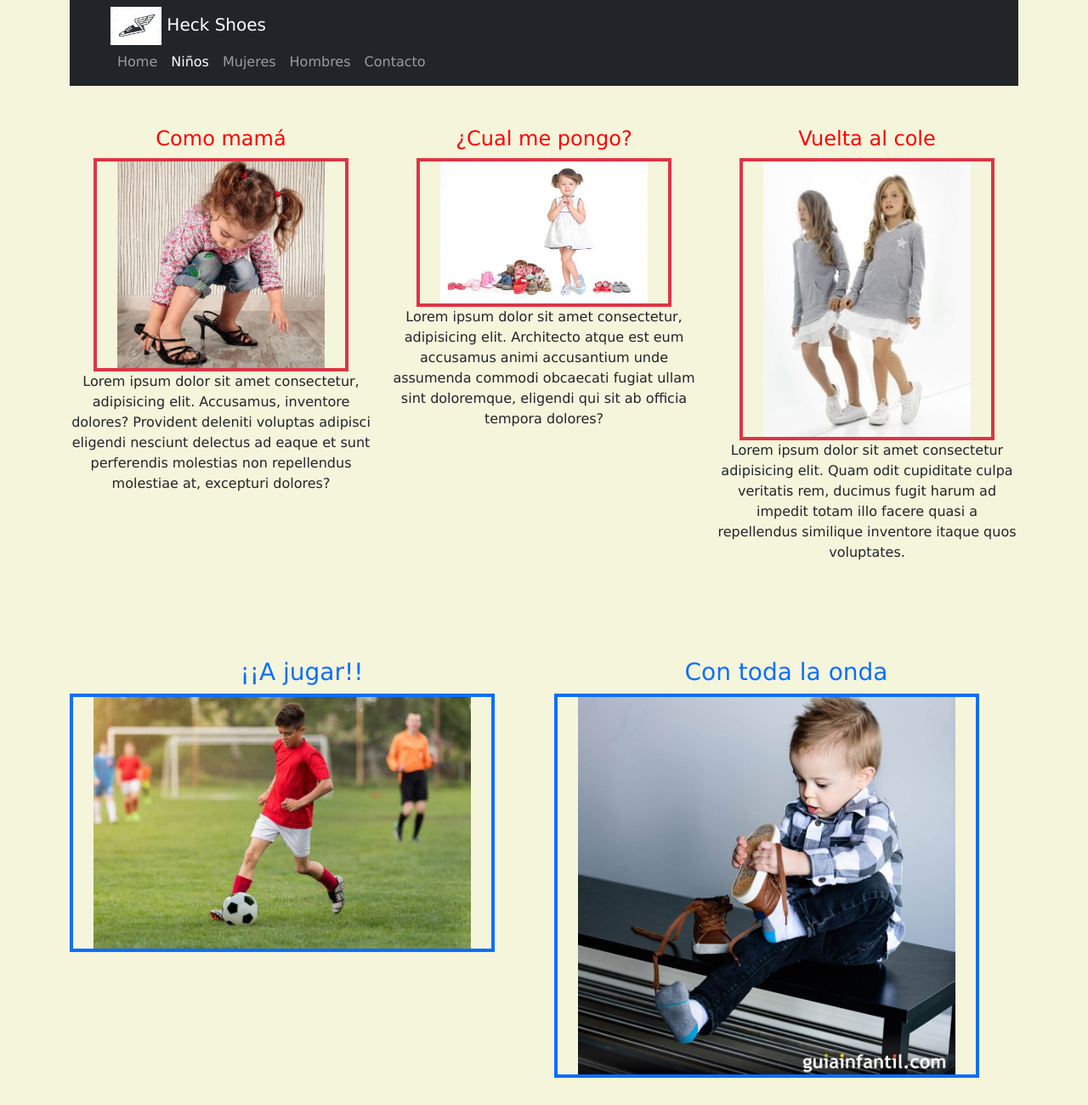
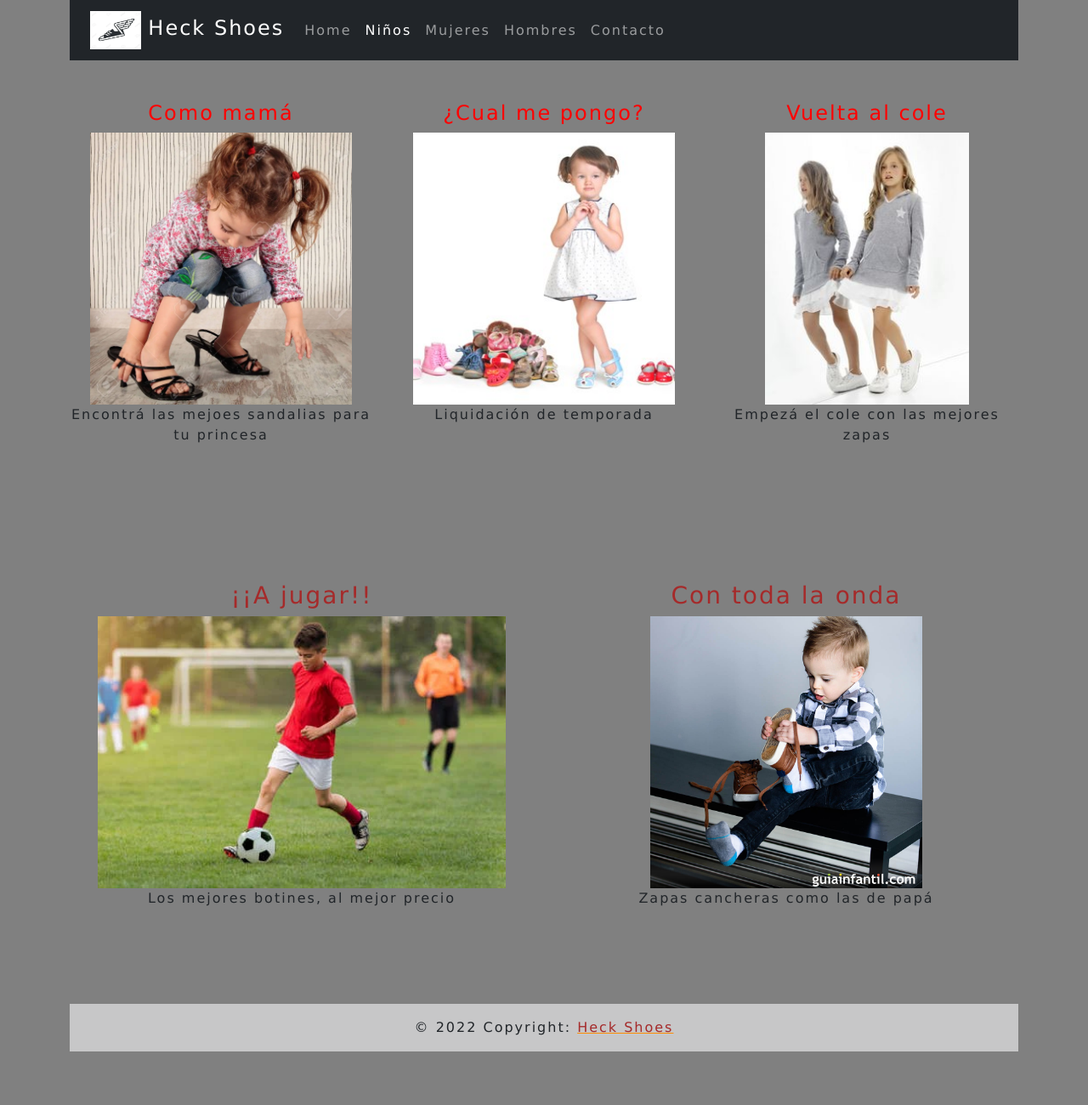
Before and after one commit to AlanHeck/Proyecto2Heck, a website: page niños.html in a window 1280 px wide. Shown: the top 1300 px of the page at 85% size. After the commit the page ends 1237 px from the top, so only its background shows below. Drawn offline with nearby package versions, Linux system fonts and the light colour scheme.

Commit message:
se agega sass y seo

```diff
--- a/niños.html
+++ b/niños.html
@@ -1,14 +1,17 @@
 <!doctype html>
-<html lang="en">
+<html lang="es">
+
 <head>
   <!-- Required meta tags -->
   <meta charset="utf-8">
   <meta name="viewport" content="width=device-width, initial-scale=1">
+  <meta name=”keywords” content=”shoes, zapatos, zapatillas, cole, calzados, niños” />
 
   <!-- Bootstrap CSS -->
-    <link href="https://cdn.jsdelivr.net/npm/bootstrap@5.1.3/dist/css/bootstrap.min.css" rel="stylesheet" integrity="sha384-1BmE4kWBq78iYhFldvKuhfTAU6auU8tT94WrHftjDbrCEXSU1oBoqyl2QvZ6jIW3" crossorigin="anonymous">
-<link rel="stylesheet" href="style.css">
-    <title>Heck Shoes</title>
+  <link href="https://cdn.jsdelivr.net/npm/bootstrap@5.1.3/dist/css/bootstrap.min.css" rel="stylesheet"
+    integrity="sha384-1BmE4kWBq78iYhFldvKuhfTAU6auU8tT94WrHftjDbrCEXSU1oBoqyl2QvZ6jIW3" crossorigin="anonymous">
+  <link rel="stylesheet" href="css/style.css">
+  <title>Niños - Heck Shoes</title>
 </head>
 
 <body>
@@ -21,12 +24,13 @@
           <header>
             <nav class="navbar navbar-expand-lg navbar navbar-dark bg-dark">
                 <div class="container-fluid">
-                <div class="container-fluid">
                   <a class="navbar-brand" href="index.html">
-                        <img src="Imagenes/logozapa.webp" alt="logo zapatilla" width="60" height="45" class="d-inline-block ">
-                        Heck Shoes
+                    <img src="Imagenes/logozapa.webp" alt="logo zapatilla" width="60" height="45"
+                      class="d-inline-block ">
+                    <h1>Heck Shoes </h1>
                   </a>
-              <button class="navbar-toggler" type="button" data-bs-toggle="collapse" data-bs-target="#navbarNav" aria-controls="navbarNav" aria-expanded="false" aria-label="Toggle navigation">
+                  <button class="navbar-toggler" type="button" data-bs-toggle="collapse" data-bs-target="#navbarNav"
+                    aria-controls="navbarNav" aria-expanded="false" aria-label="Toggle navigation">
                     <span class="navbar-toggler-icon"></span>
                   </button>
                   <div class="collapse navbar-collapse" id="navbarNav">
@@ -49,7 +53,6 @@
                     </ul>
                   </div>
               </div>
-        </div>
             </nav>
           </header>
 
@@ -57,32 +60,46 @@
 
           <main>
             <div class="row py-5 text-center">
-        <div class="col-md-4 movimiento" >
-            <a href="niños.html"> <h4>Como mamá</h4> </a>
-             <img src="Imagenes/niña1.webp" class="border border-4 border border-danger px-4 input img-fluid" alt="niña1" width="300px" height="200px">
-             <p>Lorem ipsum dolor sit amet consectetur, adipisicing elit. Accusamus, inventore dolores? Provident deleniti voluptas adipisci eligendi nesciunt delectus ad eaque et sunt perferendis molestias non repellendus molestiae at, excepturi dolores?</p>
+              <div class="col-md-4 movimiento">
+                <a href="niños.html">
+                  <h4>Como mamá</h4>
+                </a>
+                <img src="Imagenes/niña1.webp" class="px-4 input img-fluid img-fotos">
+                <p>Encontrá las mejoes sandalias para tu princesa</p>
               </div>
-        <div class="col-md-4 movimiento " >
-            <a href="niños.html"> <h4>¿Cual me pongo?</h4> </a>
-            <img src="Imagenes/niña2.jpg" class=" border border-4 border border-danger px-4 img-fluid" alt="niña2" width="300px" height="200px">
-            <p>Lorem ipsum dolor sit amet consectetur, adipisicing elit. Architecto atque est eum accusamus animi accusantium unde assumenda commodi obcaecati fugiat ullam sint doloremque, eligendi qui sit ab officia tempora dolores?</p>
+              <div class="col-md-4 movimiento ">
+                <a href="niños.html">
+                  <h4>¿Cual me pongo?</h4>
+                </a>
+                <img src="Imagenes/niña2.jpg" class=" px-4 img-fluid img-fotos" alt="niña2">
+                <p>Liquidación de temporada</p>
               </div>
-       <div class="col-md-4 movimiento " >
-           <a href="niños.html"><h4>Vuelta al cole</h4></a>
-        <img src="Imagenes/niña3.jpg" class=" border border-4 border border-danger px-4 img-fluid" alt="niña3" width="300px" height="200px">
-        <p>Lorem ipsum dolor sit amet consectetur adipisicing elit. Quam odit cupiditate culpa veritatis rem, ducimus fugit harum ad impedit totam illo facere quasi a repellendus similique inventore itaque quos voluptates.</p>
+              <div class="col-md-4 movimiento ">
+                <a href="niños.html">
+                  <h4>Vuelta al cole</h4>
+                </a>
+                <img src="Imagenes/niña3.jpg" class="px-4 img-fluid img-fotos" alt="niña3">
+                <p>Empezá el cole con las mejores zapas</p>
               </div>
             </div>
 
 
             <div class="row text center py-5 text-center">
-        <div class="col-md-6 rota">
-           <a href="niños.html"> <h3>¡¡A jugar!! </h3></a>
-         <img src="Imagenes/niño1.webp" class="d-flex justify-content-evenly border border-4 border border-primary px-4 img-fluid" alt="niño1" width="500px" height="300px">
+              <div class="col-md-6 movimiento py-5">
+                <a href="niños.html">
+                  <h3>¡¡A jugar!! </h3>
+                </a>
+                <img src="Imagenes/niño1.webp "
+                  class="px-4 img-fluid img-fotos" alt="niño1">
+                  <p>Los mejores botines, al mejor precio</p>
               </div>
-        <div class="col-md-6 rota ">
-           <a href="niños.html"> <h3>Con toda la onda</h3></a>
-        <img src="Imagenes/niño2.jpg" class="d-flex justify-content-evenly border border-4 border border-primary px-4 img-fluid" alt="niño2" width="500px" height="300px">
+              <div class="col-md-6 movimiento py-5">
+                <a href="niños.html">
+                  <h3>Con toda la onda</h3>
+                </a>
+                <img src="Imagenes/niño2.jpg"
+                  class="px-4 img-fluid img-fotos" alt="niño2">
+                  <p>Zapas cancheras como las de papá</p>
               </div>
             </div>
           </main>
@@ -92,7 +109,7 @@
           <footer class="bg-light text-center text-lg-start">
             <div class="text-center p-3" style="background-color: rgba(0, 0, 0, 0.2);">
               © 2022 Copyright:
-      <a class="text-dark" href="https://mdbootstrap.com/">Heck Shoes</a>
+              <a class="subrayado" href="https://mdbootstrap.com/">Heck Shoes</a>
             </div>
           </footer>
 
@@ -106,7 +123,9 @@
   <!-- Optional JavaScript; choose one of the two! -->
 
   <!-- Option 1: Bootstrap Bundle with Popper -->
-    <script src="https://cdn.jsdelivr.net/npm/bootstrap@5.1.3/dist/js/bootstrap.bundle.min.js" integrity="sha384-ka7Sk0Gln4gmtz2MlQnikT1wXgYsOg+OMhuP+IlRH9sENBO0LRn5q+8nbTov4+1p" crossorigin="anonymous"></script>
+  <script src="https://cdn.jsdelivr.net/npm/bootstrap@5.1.3/dist/js/bootstrap.bundle.min.js"
+    integrity="sha384-ka7Sk0Gln4gmtz2MlQnikT1wXgYsOg+OMhuP+IlRH9sENBO0LRn5q+8nbTov4+1p"
+    crossorigin="anonymous"></script>
 
   <!-- Option 2: Separate Popper and Bootstrap JS -->
   <!--
@@ -114,4 +133,5 @@
     <script src="https://cdn.jsdelivr.net/npm/bootstrap@5.1.3/dist/js/bootstrap.min.js" integrity="sha384-QJHtvGhmr9XOIpI6YVutG+2QOK9T+ZnN4kzFN1RtK3zEFEIsxhlmWl5/YESvpZ13" crossorigin="anonymous"></script>
     -->
 </body>
+
 </html>
--- /dev/null
+++ b/scss/_colores.scss
@@ -0,0 +1,6 @@
+$paleta:(
+    "primario": rgb(26, 11, 107),
+    "secundario": darkorange,
+    "terciario": grey,
+    "dark": #000,
+);
--- /dev/null
+++ b/scss/_mixins.scss
@@ -0,0 +1,3 @@
+@mixin sombreado($profundidad, $color: map-get($paleta, "dark")) {
+    box-shadow: 0 (2.5px * $profundidad) (5px * $profundidad) $color;
+}
--- /dev/null
+++ b/scss/style.scss
@@ -0,0 +1,44 @@
+@import "colores";
+@import "mixins";
+
+body {
+    background-color: map-get($paleta, "terciario");
+    font-family: Verdana, Geneva, Tahoma, sans-serif;
+    letter-spacing: 2px;
+    h4 {
+        color: red;
+    }
+    h1 {
+        display: inline;
+        font-size: 1.5rem;
+    }
+}
+
+a {
+    text-decoration: none;
+    color: brown;
+}
+
+.img-fotos {
+    height: 20rem;
+    object-fit: cover;
+}
+
+.subrayado {
+    @extend a;
+    text-decoration: underline;
+    text-decoration-color: map-get($paleta, "secundario");
+}
+
+.movimiento:hover {
+    transform: scale(1.1);
+    @include sombreado(5, hsla(0, 0%, 10%, 0.5));
+}
+
+.sombra-boton{
+    @include sombreado(5, hsla(0, 0%, 10%, 0.5));
+}
+
+.imagen-sombra{
+    @include sombreado(5, hsla(0, 0%, 20%, 0.75))
+}
```
Also changed, not shown: contacto.html (+25 -28 lines), hombres.html (+22 -16 lines), index.html (+25 -20 lines), mujeres.html (+25 -17 lines), package.json (added, +25 -0 lines), Imagenes/hombre.jpg, Imagenes/mujer.jpg, css/style.css (added), style.css (deleted), 1 other file. Lines whose indentation alone changed are shown as unchanged.
